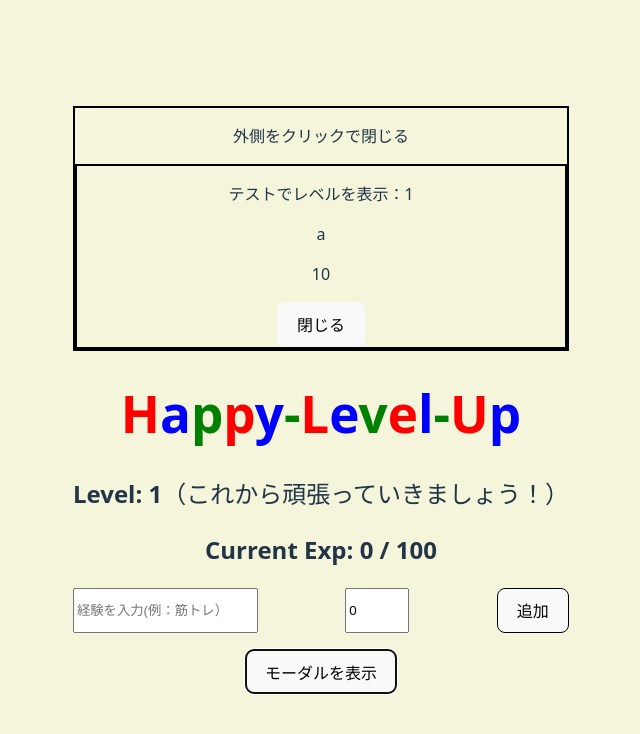
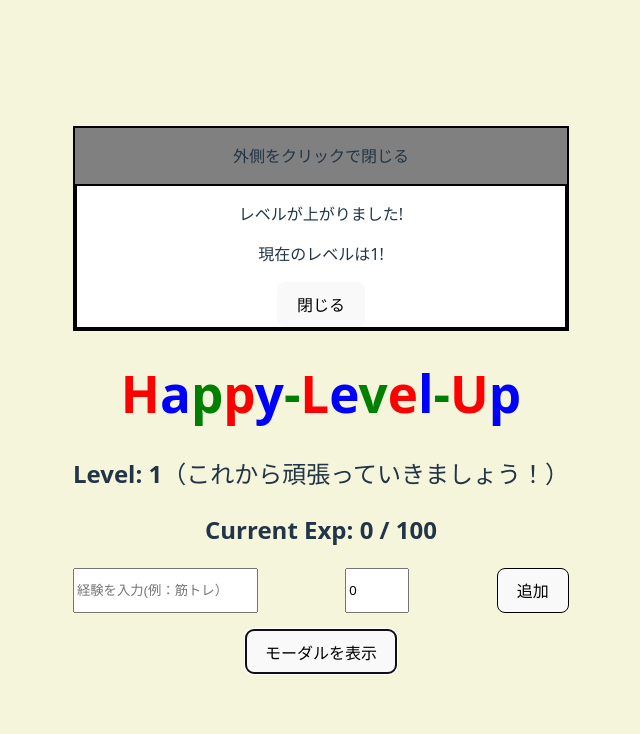
Before and after one commit to Happy0414/Happy-Life-Levelup, a React (Vite) app: page / in a window 1280 px wide. Both pictures are taken after a click on the button "モーダルを表示". Shown: the top 734 px of the page, without its empty margins (319-959 px from the left). Built offline with nearby package versions, Linux system fonts and the light colour scheme.

Commit message:
modal improvement1

```diff
--- a/src/App.tsx
+++ b/src/App.tsx
@@ -26,10 +26,21 @@ function App() {
     if (!experience.trim()) return
 
     if(exp >= 0 && exp <= 100){
-      setExperiences((current) => [
-      ...current,
-      { experience: experience.trim(), exp },
-      ])
+      const currentStatus: Status = culculateLevel(experiences)  //現在のステータス（レベル、トータル経験値）を記録
+
+      const nextExperiences: Experience[] = [                   //入力した経験を現在のexperiencesに追加してnextExperiencesとする
+        ...experiences,
+        {experience: experience.trim(), exp: exp}
+      ]
+
+      const nextStatus: Status = culculateLevel(nextExperiences)    //新たなステータスを経験を追加した配列を基に記録
+
+      if(nextStatus.level-currentStatus.level > 0){             //新たなステータスと過去のステータスのレベルの差が0より大きかったら
+        setLUModal(true)                                        //レベルアップモーダルを開く
+      }
+
+      setExperiences(nextExperiences)                           //経験を追加した経験配列をexperiencesにセット
+
     }else{
       alert('入力できる数値は0~100です！')
       return
--- a/src/components/LevelUpModal.css
+++ b/src/components/LevelUpModal.css
@@ -1,7 +1,9 @@
 .overLay{
     border: solid 2px black;
+    background-color: gray;
 }
 
 .modalBox{
-    border: solid 2px black
+    border: solid 2px black;
+    background-color: white;
 }
--- a/src/components/LevelUpModal.tsx
+++ b/src/components/LevelUpModal.tsx
@@ -15,9 +15,8 @@ function LevelUpModal({isOpen, level, expName, exp, onClose}: Props){
         <div onClick={onClose} className="overLay">
             <p>外側をクリックで閉じる</p>
             <div onClick={e => {e.stopPropagation()}} className="modalBox">
-                <p>テストでレベルを表示：{level}</p>
-                <p>{expName}</p>
-                <p>{exp}</p>
+                <p>レベルが上がりました!</p>
+                <p>現在のレベルは{level}!</p>
                 <button onClick={onClose}>閉じる</button>
             </div>
         </div>
```
